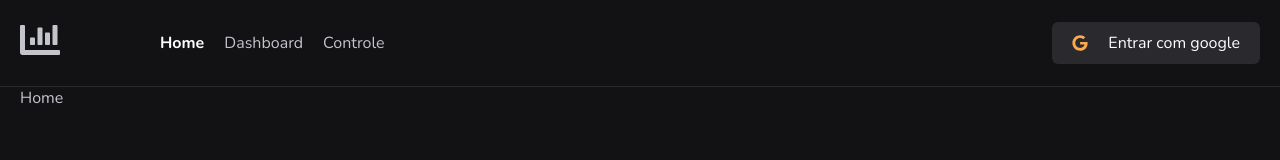
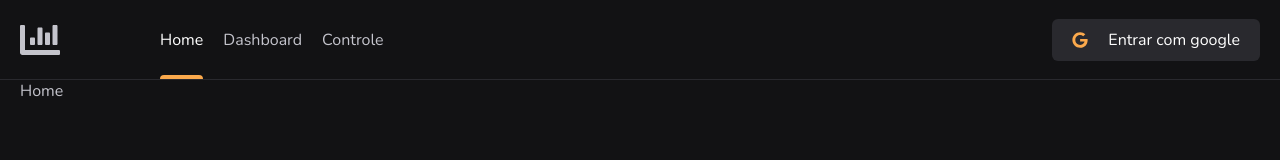
Before and after one commit to Bruno977/financa, a React (Create React App) app: page / in a window 1280 px wide. Shown: the top 160 px of the page. Built offline with nearby package versions, Linux system fonts and the light colour scheme; no server answers.

Commit message:
style: add hover menu header

```diff
--- a/src/components/Header/styles.ts
+++ b/src/components/Header/styles.ts
@@ -2,6 +2,8 @@ import styled from 'styled-components'
 
 export const HeaderContainer = styled.header`
     border-bottom: 1px solid ${(props) => props.theme.colors.gray700};
+    height: 5rem;
+    overflow: hidden;
 
     nav ul,
     nav {
@@ -12,16 +14,46 @@ export const HeaderContainer = styled.header`
     nav ul {
         margin-left: 5rem;
     }
+    a {
+        height: 5rem;
+        display: flex;
+        align-items: center;
+        position: relative;
+    }
+    ul a {
+        &:after {
+            content: '';
+            position: absolute;
+            height: 8px;
+            background-color: ${(props) => props.theme.colors.yellow500};
+            border-radius: ${(props) => props.theme.borderRadius.roundedFull};
+            bottom: -3px;
+            left: 0;
+            right: 0;
+            opacity: 0;
+        }
+        &:hover:after {
+            opacity: 1;
+        }
+        &:hover {
+            color: ${(props) => props.theme.colors.white};
+        }
+    }
+
     .active {
         color: ${(props) => props.theme.colors.white};
-        font-weight: bold;
+        /* font-weight: bold; */
+        &:after {
+            opacity: 1;
+        }
     }
 `
 
 export const ContainerNavigation = styled.div`
     max-width: ${(props) => props.theme.container.xl};
     margin: 0 auto;
-    padding: ${(props) => props.theme.spacing[5]};
+    height: 5rem;
+    padding: 0 ${(props) => props.theme.spacing[5]};
 
     display: flex;
     align-items: center;
@@ -47,10 +79,7 @@ export const ButtonSignIn = styled.button<ButtonProps>`
     transition: ${(props) => props.theme.transitions.all};
 
     svg {
-        fill: ${(props) =>
-            props.logged
-                ? props.theme.colors.green300
-                : props.theme.colors.yellow500};
+        fill: ${(props) => (props.logged ? '' : props.theme.colors.yellow500)};
     }
 
     &:hover {
```
